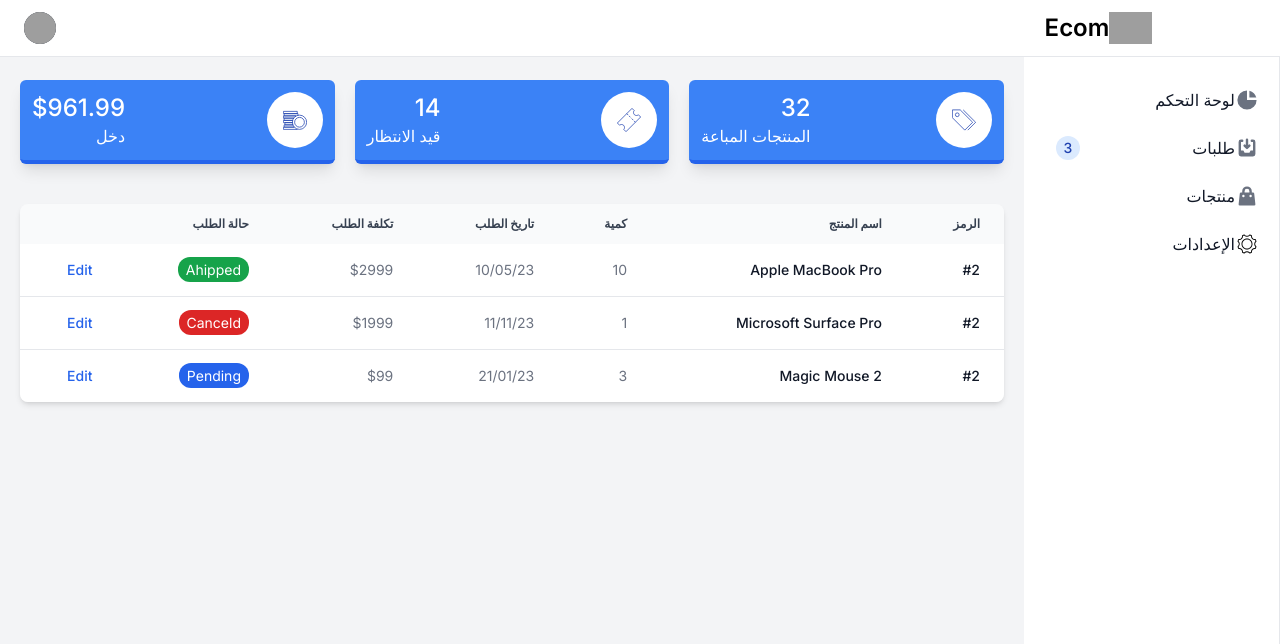
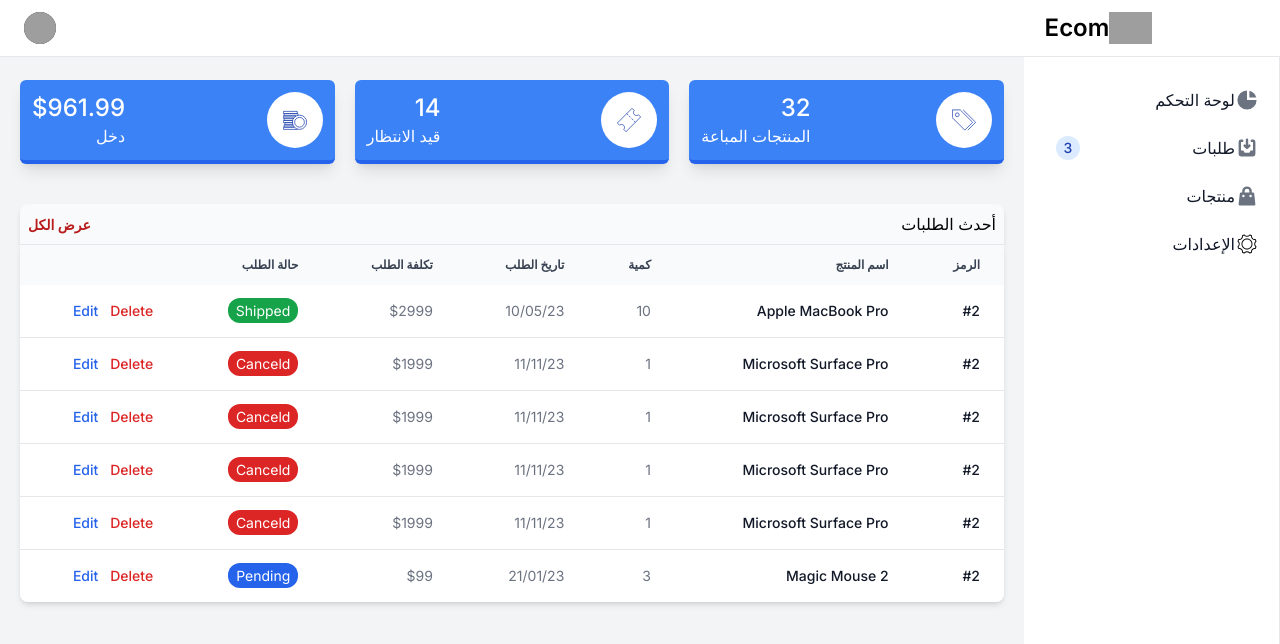
Before and after one commit to YassineBouchama1/Product-Page-Generator-FullStack, a Next.js app in the folder Front/: page /admin in a window 1280 px wide. Shown: the top 644 px of the page. Built offline with nearby package versions, Linux system fonts and the light colour scheme; grey boxes are pictures that could not be loaded.

Commit message:
create main page dasboard

```diff
--- a/Front/src/app/admin/layout.tsx
+++ b/Front/src/app/admin/layout.tsx
@@ -1,4 +1,3 @@
-import AdminSideBAr from "@/components/AdminDashboard/AdminSideBar";
 import NavBar from "@/components/AdminDashboard/NavBar";
 import SideBar from "@/components/AdminDashboard/SideBar";
 
--- a/Front/src/app/admin/orders/page.tsx
+++ b/Front/src/app/admin/orders/page.tsx
@@ -1,17 +1,16 @@
+import OrderList from "@/components/AdminDashboard/utilis/OrderList";
 import Status from "@/components/AdminDashboard/utilis/Status";
 import React from "react";
 
 export default function OrderPage() {
   return (
-    <div className="flex flex-col gap-y-10">
-      <div className="grid md:grid-cols-3 sm:grid-cols-1 gap-5 ">
-        <Status />
-        <Status />
-        <Status />
+    <section className="bg-white  min-h-screen w-full  rounded-md p-4">
+      <div className="w-full  bg-gray-50 p-2 border-b flex justify-between   shadow-md rounded-t-lg">
+        <span> الطلبات</span>
+
+        <span className="text-red-500 font-bold cursor-pointer hover:font-black duration-300"></span>
       </div>
-      <section className="bg-white  min-h-screen w-full  rounded-md p-5">
-        Orders
-      </section>
-    </div>
+      <OrderList />
+    </section>
   );
 }
--- a/Front/src/app/admin/page.tsx
+++ b/Front/src/app/admin/page.tsx
@@ -2,17 +2,26 @@
 import Status from "../../components/AdminDashboard/utilis/Status";
 import OrderList from "@/components/AdminDashboard/utilis/OrderList";
 import Icons from "@/components/AdminDashboard/icons/MainPage";
+import Link from "next/link";
 
 export default function AdminPage() {
   return (
     <div className="flex flex-col gap-y-10">
-      <div className="grid md:grid-cols-3 sm:grid-cols-1 gap-5 ">
+      <section className="grid md:grid-cols-3 sm:grid-cols-1 gap-5 ">
         <Status title="المنتجات المباعة" status="32" icon={Icons.IconSales} />
         <Status title="قيد الانتظار" status="14" icon={Icons.IconCanceld} />
 
         <Status title="دخل" status="$961.99" icon={Icons.IconIncom} />
-      </div>
-      <section className="  min-h-screen w-full  rounded-md ">
+      </section>
+      <section className="  min-h-screen w-full ">
+        <div className="w-full  bg-gray-50 p-2 border-b flex justify-between   shadow-md rounded-t-lg">
+          <span>أحدث الطلبات</span>
+          <Link href="/admin/orders">
+            <span className="text-red-700 font-bold text-sm cursor-pointer hover:underline duration-200">
+              عرض الكل
+            </span>
+          </Link>
+        </div>
         <OrderList />
       </section>
     </div>
--- a/Front/src/app/admin/products/page.tsx
+++ b/Front/src/app/admin/products/page.tsx
@@ -4,11 +4,9 @@
 export default function ProductPage() {
   return (
     <div className="flex flex-col gap-y-10">
-      <div className="grid md:grid-cols-3 sm:grid-cols-1 gap-5 ">
-        <Status />
-        <Status />
-        <Status />
-      </div>
+      <section className="bg-white  min-h-full w-full  rounded-md p-5">
+        add
+      </section>
       <section className="bg-white  min-h-screen w-full  rounded-md p-5">
         Products
       </section>
--- a/Front/src/app/admin/setting/page.tsx
+++ b/Front/src/app/admin/setting/page.tsx
@@ -4,11 +4,6 @@
 export default function SettingPage() {
   return (
     <div className="flex flex-col gap-y-10">
-      <div className="grid md:grid-cols-3 sm:grid-cols-1 gap-5 ">
-        <Status />
-        <Status />
-        <Status />
-      </div>
       <section className="bg-white  min-h-screen w-full  rounded-md p-5">
         Setting
       </section>
--- a/Front/src/components/AdminDashboard/AdminNavBar.tsx
+++ /dev/null
@@ -1,4 +0,0 @@
-const AdminNavBar = () => {
-  return <div>Footer</div>;
-};
-export default AdminNavBar;
--- a/Front/src/components/AdminDashboard/AdminSideBar.tsx
+++ /dev/null
@@ -1,17 +0,0 @@
-import Link from "next/link";
-
-const AdminSideBAr = () => {
-  return (
-    <aside>
-      <ul>
-        <li className="flex gap-5">
-          <Link href="/admin">Main</Link>
-          <Link href="/admin/orders">Orders</Link>
-          <Link href="/admin/products">Products</Link>
-          <Link href="/admin/setting">Setting</Link>
-        </li>
-      </ul>
-    </aside>
-  );
-};
-export default AdminSideBAr;
--- a/Front/src/components/AdminDashboard/utilis/OrderList.tsx
+++ b/Front/src/components/AdminDashboard/utilis/OrderList.tsx
@@ -1,9 +1,10 @@
+import Link from "next/link";
 import React from "react";
 
 export default function OrderList() {
   return (
-    <div className="relative overflow-x-auto shadow-md sm:rounded-lg">
-      <table className="w-full text-sm text-right text-gray-500 dark:text-gray-400">
+    <div className="relative overflow-x-auto shadow-md sm:rounded-b-lg text-right">
+      <table className="w-full text-sm  text-gray-500 dark:text-gray-400">
         <thead className="text-xs text-gray-700 uppercase bg-gray-50 dark:bg-gray-700 dark:text-gray-400">
           <tr>
             <th scope="col" className="px-6 py-3">
@@ -48,11 +49,17 @@
             <td className="px-6 py-4">$2999</td>
             <td className="px-6 py-4">
               <span className="bg-green-600 text-white rounded-xl px-2 py-1">
-                Ahipped
+                Shipped
               </span>
             </td>
 
-            <td className="px-6 py-4 text-right">
+            <td className="px-6 py-4 flex gap-3 text-right">
+              <a
+                href="#"
+                className="font-medium text-red-600 dark:text-red-500 hover:underline"
+              >
+                Delete
+              </a>
               <a
                 href="#"
                 className="font-medium text-blue-600 dark:text-blue-500 hover:underline"
@@ -83,7 +90,124 @@
                 Canceld
               </span>
             </td>
-            <td className="px-6 py-4 text-right">
+            <td className="px-6 py-4 flex gap-3 text-right">
+              <a
+                href="#"
+                className="font-medium text-red-600 dark:text-red-500 hover:underline"
+              >
+                Delete
+              </a>
+              <a
+                href="#"
+                className="font-medium text-blue-600 dark:text-blue-500 hover:underline"
+              >
+                Edit
+              </a>
+            </td>
+          </tr>
+          <tr className="bg-white border-b dark:bg-gray-800 dark:border-gray-700">
+            <th
+              scope="row"
+              className="px-6 py-4 font-medium text-gray-900 whitespace-nowrap dark:text-white"
+            >
+              #2
+            </th>
+            <th
+              scope="row"
+              className="px-6 py-4 font-medium text-gray-900 whitespace-nowrap dark:text-white"
+            >
+              Microsoft Surface Pro
+            </th>
+            <td className="px-6 py-4">1</td>
+            <td className="px-6 py-4">11/11/23</td>
+            <td className="px-6 py-4">$1999</td>
+            <td className="px-6 py-4">
+              {" "}
+              <span className="bg-red-600 text-white rounded-xl px-2 py-1">
+                Canceld
+              </span>
+            </td>
+            <td className="px-6 py-4 flex gap-3 text-right">
+              <a
+                href="#"
+                className="font-medium text-red-600 dark:text-red-500 hover:underline"
+              >
+                Delete
+              </a>
+              <a
+                href="#"
+                className="font-medium text-blue-600 dark:text-blue-500 hover:underline"
+              >
+                Edit
+              </a>
+            </td>
+          </tr>
+          <tr className="bg-white border-b dark:bg-gray-800 dark:border-gray-700">
+            <th
+              scope="row"
+              className="px-6 py-4 font-medium text-gray-900 whitespace-nowrap dark:text-white"
+            >
+              #2
+            </th>
+            <th
+              scope="row"
+              className="px-6 py-4 font-medium text-gray-900 whitespace-nowrap dark:text-white"
+            >
+              Microsoft Surface Pro
+            </th>
+            <td className="px-6 py-4">1</td>
+            <td className="px-6 py-4">11/11/23</td>
+            <td className="px-6 py-4">$1999</td>
+            <td className="px-6 py-4">
+              {" "}
+              <span className="bg-red-600 text-white rounded-xl px-2 py-1">
+                Canceld
+              </span>
+            </td>
+            <td className="px-6 py-4 flex gap-3 text-right">
+              <a
+                href="#"
+                className="font-medium text-red-600 dark:text-red-500 hover:underline"
+              >
+                Delete
+              </a>
+              <a
+                href="#"
+                className="font-medium text-blue-600 dark:text-blue-500 hover:underline"
+              >
+                Edit
+              </a>
+            </td>
+          </tr>
+          <tr className="bg-white border-b dark:bg-gray-800 dark:border-gray-700">
+            <th
+              scope="row"
+              className="px-6 py-4 font-medium text-gray-900 whitespace-nowrap dark:text-white"
+            >
+              #2
+            </th>
+            <th
+              scope="row"
+              className="px-6 py-4 font-medium text-gray-900 whitespace-nowrap dark:text-white"
+            >
+              Microsoft Surface Pro
+            </th>
+            <td className="px-6 py-4">1</td>
+            <td className="px-6 py-4">11/11/23</td>
+            <td className="px-6 py-4">$1999</td>
+            <td className="px-6 py-4">
+              {" "}
+              <span className="bg-red-600 text-white rounded-xl px-2 py-1">
+                Canceld
+              </span>
+            </td>
+            <td className="px-6 py-4 flex gap-3 text-right">
+              <a
+                href="#"
+                className="font-medium text-red-600 dark:text-red-500 hover:underline"
+              >
+                Delete
+              </a>
               <a
                 href="#"
                 className="font-medium text-blue-600 dark:text-blue-500 hover:underline"
@@ -114,7 +238,13 @@
               </span>
             </td>
 
-            <td className="px-6 py-4 text-right">
+            <td className="px-6 py-4 flex gap-3 text-right">
+              <a
+                href="#"
+                className="font-medium text-red-600 dark:text-red-500 hover:underline"
+              >
+                Delete
+              </a>
               <a
                 href="#"
                 className="font-medium text-blue-600 dark:text-blue-500 hover:underline"
```
